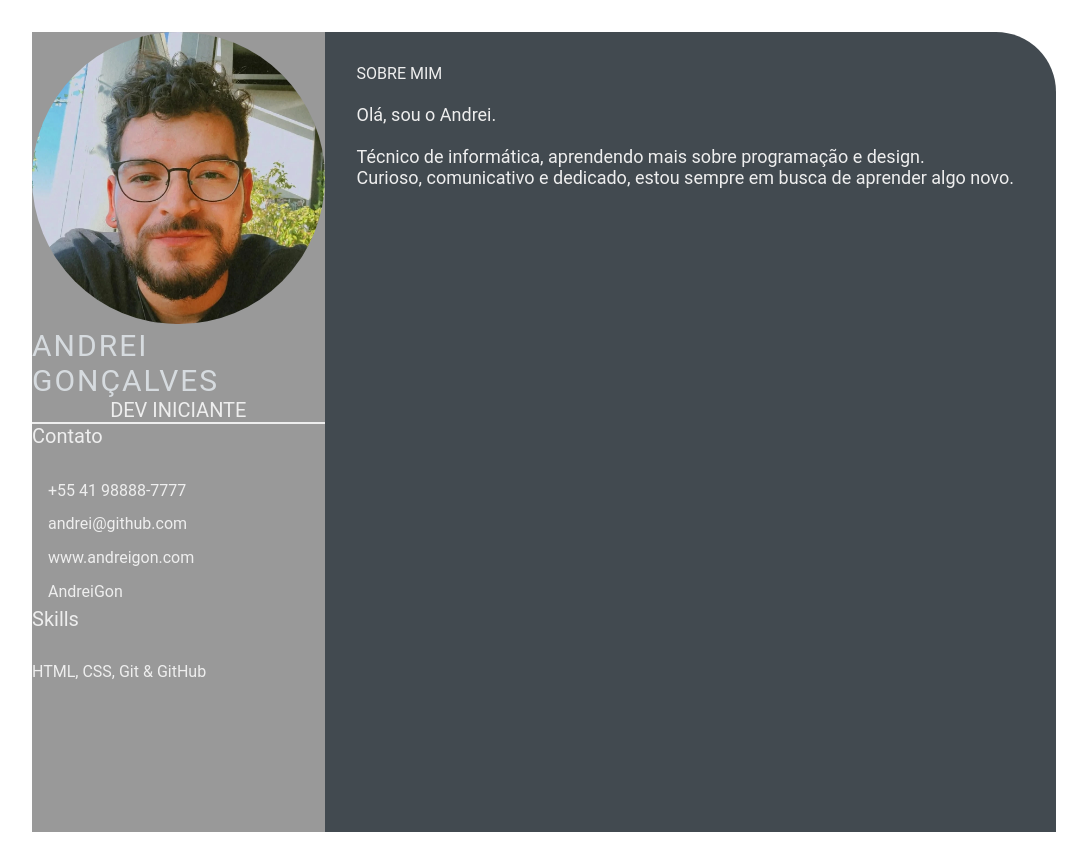
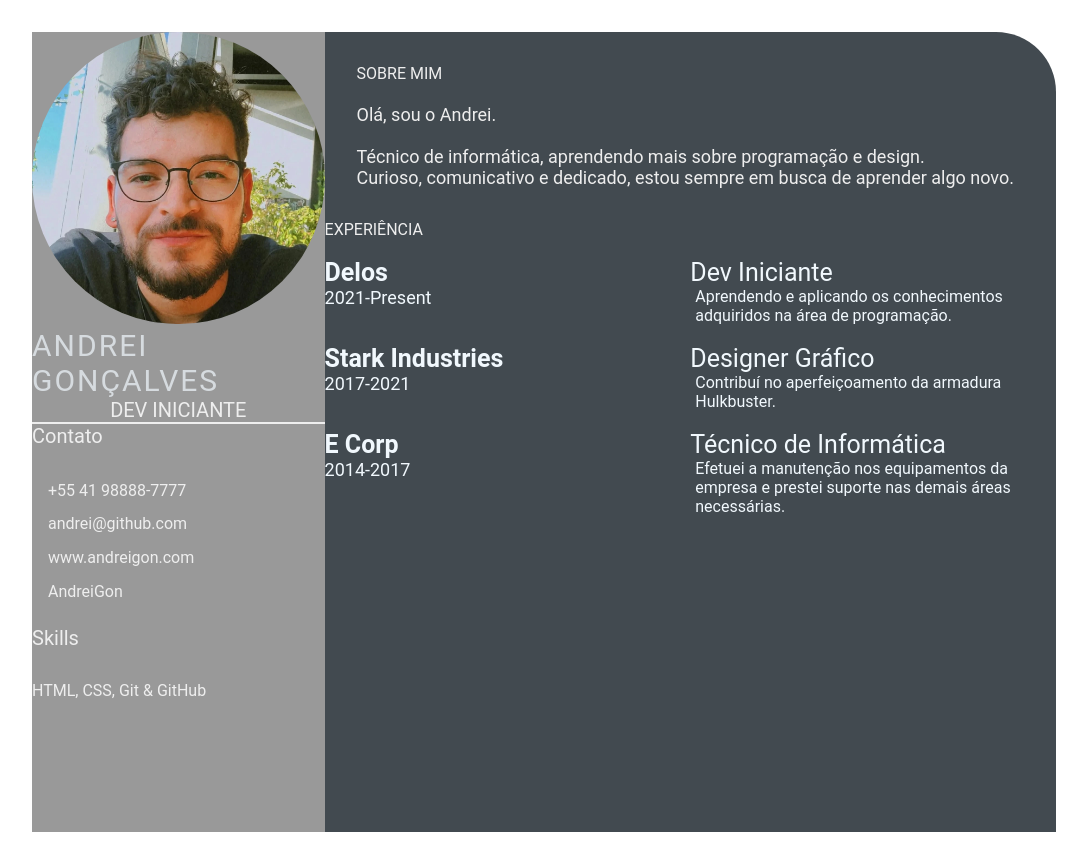
Before and after one commit to dreizao/devweekgit.github.io, a plain HTML site: page index.html in a window 1280 px wide. Shown: the whole page, without its empty margins (96-1183 px from the left). Drawn offline with Linux system fonts and the light colour scheme.

Commit message:
feature: modified index.html e style.css (#3)

```diff
--- a/index.html
+++ b/index.html
@@ -25,6 +25,7 @@
                         <li><i class="fa fa-envelope"></i>andrei@github.com</i></li>
                         <li><i class="fa fa-globe"></i>www.andreigon.com</i></li>
                         <li><i class="fa fa-github"></i>AndreiGon</i></li>
+                        <br>
                     </ul>
                 </div>
                 <div class="skills">
@@ -49,6 +50,51 @@
                         </p>
                     </section>
                 </div>
+                <section class="experience gap">
+                    <div class="right-title">EXPERIÊNCIA</div>
+                    <br>
+                    <div class="experience-contents">
+                        <div class="exp-left">
+                            <p class="exp-company-name">Delos</p>
+                            <p class="exp-time-period">2021-Present</p>
+                        </div>
+
+                        <div class="experience-right">
+                            <p class="exp-position">Dev Iniciante</p>
+                            <p class="exp-desc">
+                                Aprendendo e aplicando os conhecimentos adquiridos na área de programação.
+                            </p>
+
+                            <br>
+
+                        </div>
+                        <div class="exp-left">
+                            <p class="exp-company-name">Stark Industries</p>
+                            <p class="exp-time-period">2017-2021</p>
+                        </div>
+                        <div class="experience-right">
+                            <p class="exp-position">Designer Gráfico</p>
+                            <p class="exp-desc">
+                                Contribuí no aperfeiçoamento da armadura Hulkbuster.
+                            </p>
+
+                            <br>
+
+                        </div>
+                        <div class="exp-left">
+                            <p class="exp-company-name">E Corp</p>
+                            <p class="exp-time-period">2014-2017</p>
+                        </div>
+                        <div class="experience-right">
+                            <p class="exp-position">Técnico de Informática</p>
+                            <p class="exp-desc">
+                                Efetuei a manutenção nos equipamentos da empresa e prestei suporte nas demais áreas necessárias.
+                            </p>
+
+                        </div>
+                    </div>
+
+                </section>
             </section>
     </main>
 </body>
--- a/style.css
+++ b/style.css
@@ -101,3 +101,38 @@
     font-size: 18px;
     color: #eeeeee;
 }
+
+.experience-contents,
+.education-contents,
+.awards-contents {
+    display: grid;
+    grid-template-columns: repeat(2, 1fr);
+    padding-bottom: 2rem;
+    color: #F1F8FD;
+}
+
+.exp-company-name,
+.education-school-name,
+.awards-company-name {
+    font-size: 25px;
+    font-weight: bold;
+}
+
+.exp-time-period,
+.educationp-time-period,
+.awards-time-period {
+    font-size: 18px;
+}
+
+.exp-position,
+.education-subject,
+.awards-name {
+    font-size: 25px;
+}
+
+.exp-desc,
+.education-desc,
+.awards-desc {
+    font-size: 16px;
+    padding-left: 5px;
+}
```
